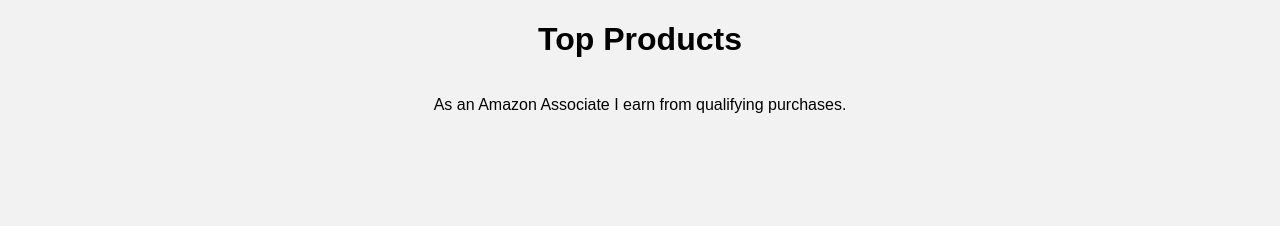
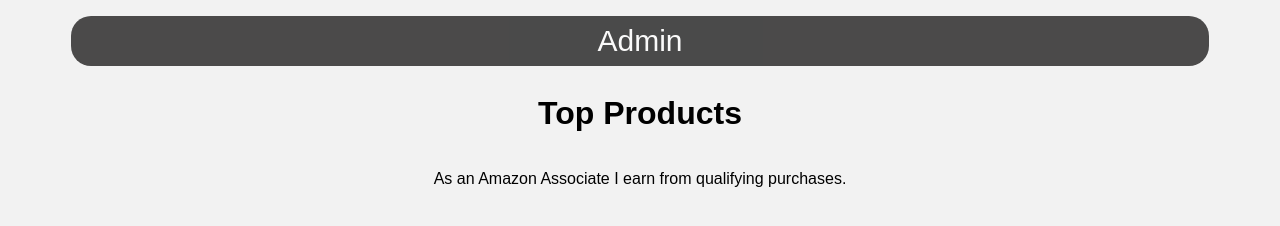
Before and after one commit to yuvraj8433/Affiliate_site, a plain HTML site: page index.html in a window 1280 px wide. Drawn offline with Linux system fonts and the light colour scheme.

Commit message:
Add admin button and redirect functionality
Added an admin button that redirects based on local storage value.

```diff
--- a/index.html
+++ b/index.html
@@ -5,6 +5,7 @@
   <link rel="stylesheet" href="css/style.css">
 </head>
 <body>
+    <button class="admin-btn" onclick="goToAdmin()">Admin</button>
 
 <h1>Top Products</h1>
 <div id="products" class="grid"></div>
@@ -14,5 +15,15 @@
 </footer>
 
 <script src="js/main.js"></script>
+
+<script>
+function goToAdmin(){
+  if(localStorage.getItem("admin") === "true"){
+    window.location.href = "admin.html";
+  } else {
+    window.location.href = "login.html";
+  }
+}
+</script>
 </body>
 </html>
```
